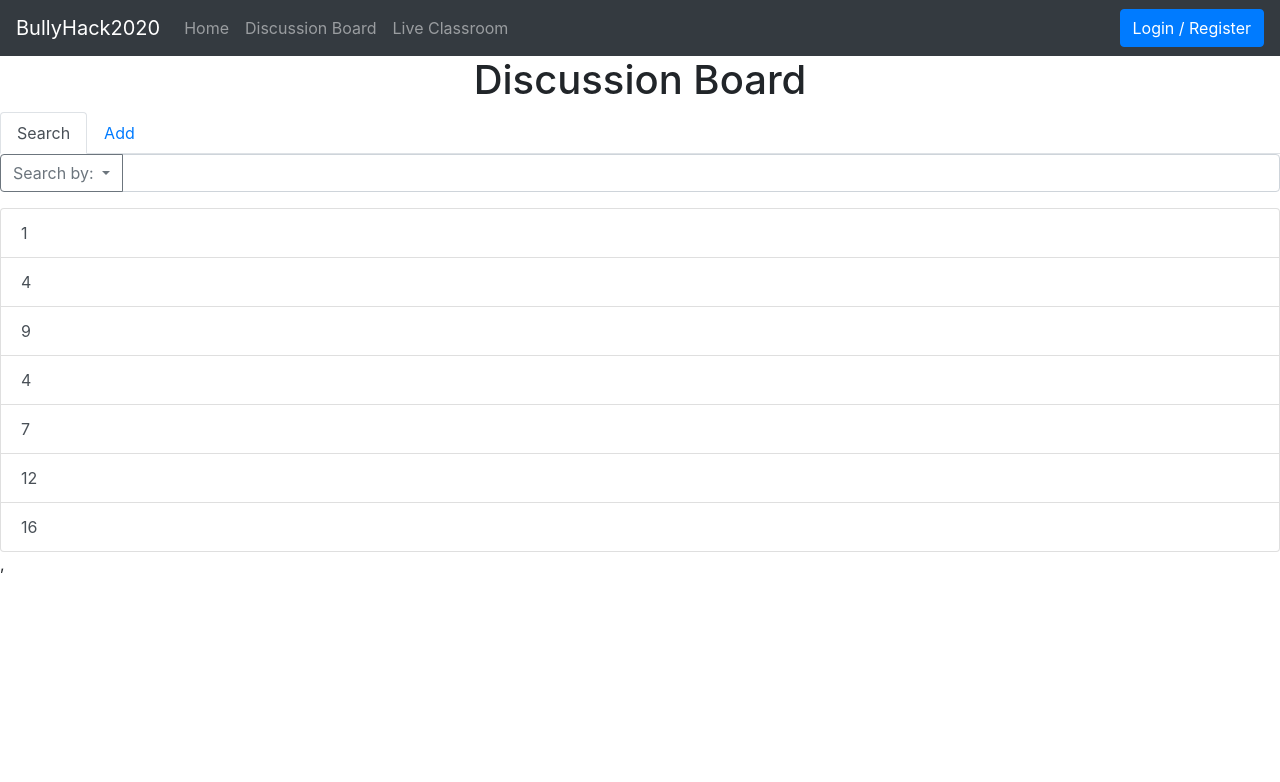
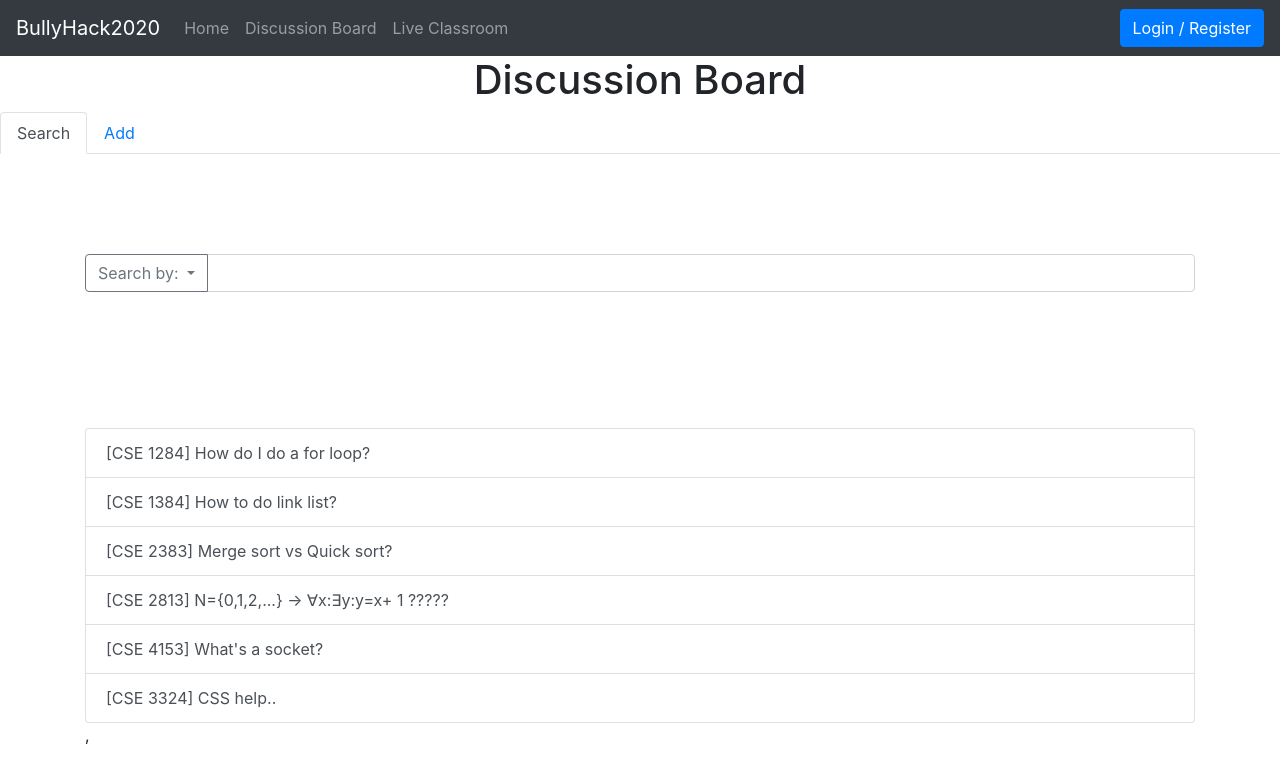
Before and after one commit to JustinASmith/BullyHack2020, a React (Create React App) app in the folder client/: page /discussion-board in a window 1280 px wide. Both pictures are taken after a click on the tab "Search". Shown: the top 782 px of the page. Built offline with nearby package versions, Linux system fonts and the light colour scheme.

Commit message:
Creates dummy data for the file selection

```diff
--- a/client/src/components/DiscussionBoard/DiscussionBoard.js
+++ b/client/src/components/DiscussionBoard/DiscussionBoard.js
@@ -14,7 +14,7 @@ function alertClicked4() {
   alert('You clicked Submit');
 }
 //DUMMY data for taking in posts
-const array1 = [1, 4, 9,4,7,12, 16];
+const array1 = ["[CSE 1284] How do I do a for loop?", "[CSE 1384] How to do link list?", "[CSE 2383] Merge sort vs Quick sort?","[CSE 2813] N={0,1,2,...} → ∀x:∃y:y=x+ 1 ?????","[CSE 4153] What's a socket?", "[CSE 3324] CSS help.."];
 function iterate_list(){
   let total = array1.map(function(num){
     return (<ListGroup.Item action onClick={alertClicked}>
@@ -39,7 +39,7 @@ export default class LiveClassroom extends Component {
       <center><h1>Discussion Board</h1></center>
       <Tabs defaultActiveKey="profile" id="uncontrolled-tab-example">
   <Tab eventKey="home" title="Search">
-  <InputGroup className="mb-3">
+    <Container>  <InputGroup className="mb-3">
     <DropdownButton
       as={InputGroup.Prepend}
       variant="outline-secondary"
@@ -52,11 +52,13 @@ export default class LiveClassroom extends Component {
     </DropdownButton>
     <FormControl aria-describedby="basic-addon1" />
   </InputGroup>
-  <div>
+</Container>
+<Container>
   <ListGroup defaultActiveKey="#link1">
   {iterate_list()}
   </ListGroup>,
-  </div>
+</Container>
+
 
 
   </Tab>
```
